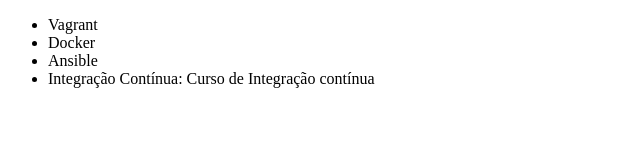
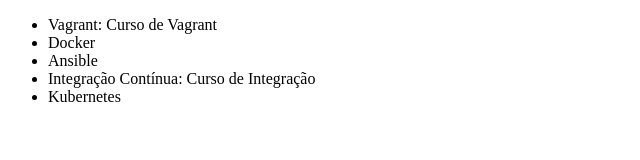
Before and after one commit to Urkandir/curso-alura, a plain HTML site: page index.html in a window 1280 px wide. Shown: the whole page, without its empty margins (0-640 px from the left). Drawn offline with Linux system fonts and the light colour scheme.

Commit message:
Corrigindo novamente o nome dos cursos

```diff
--- a/index.html
+++ b/index.html
@@ -6,10 +6,11 @@
 </head>
 <body>
     <ul>
-        <li>Vagrant</li>
+        <li>Vagrant: Curso de Vagrant</li>
         <li>Docker</li>
         <li>Ansible</li>
-        <li>Integração Contínua: Curso de Integração contínua</li>
+        <li>Integração Contínua: Curso de Integração</li>
+		<li>Kubernetes</li>
     </ul>
 </body>
 </html>
```
